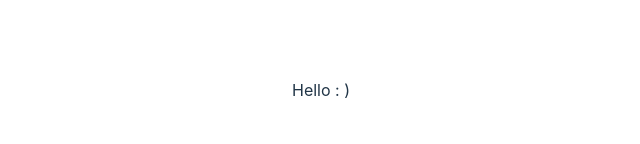
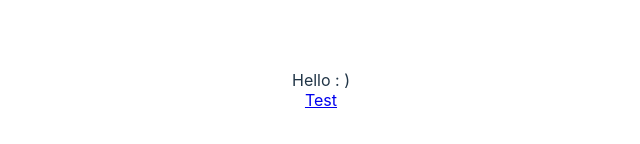
Before and after one commit to msam-dev/quizgame.top, a React (Vite) app in the folder quizgame.top-frontend/quizgame.top/: page / in a window 1280 px wide. Shown: the part 310-454 px from the top of the page, without its empty margins (319-959 px from the left). Built offline with nearby package versions, Linux system fonts and the light colour scheme.

Commit message:
Adding link to test page from home page

```diff
--- a/quizgame.top-frontend/quizgame.top/src/pages/Home.tsx
+++ b/quizgame.top-frontend/quizgame.top/src/pages/Home.tsx
@@ -4,7 +4,8 @@ const Home = () => {
   return (
     <>
       <div className="welcome-card">
-        Hello : )
+        Hello : ) <br/>
+        <a href='/test'>Test</a>
       </div>
     </>
   );
```
